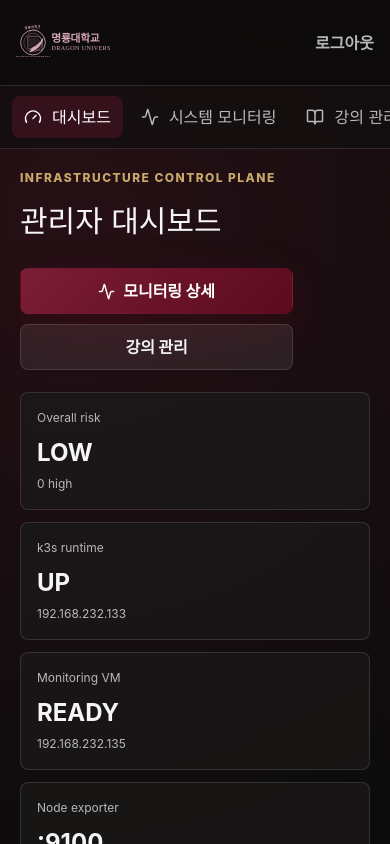
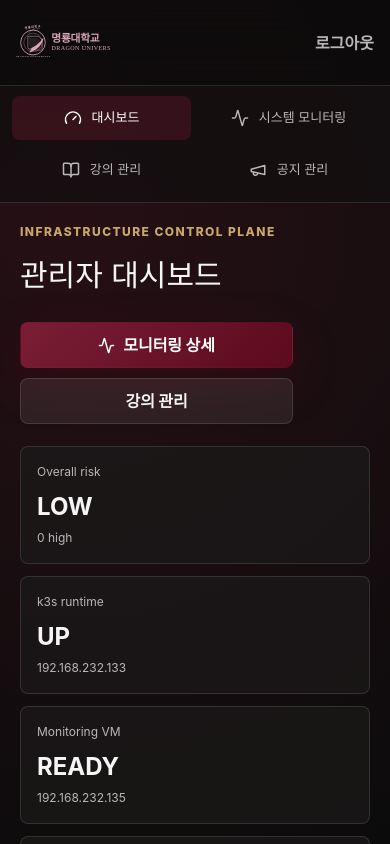
Before and after one commit to jhnet00/DragonUniv, a React (Vite) app in the folder Frontend/: page /admin in a window 390 px wide. Shown: the top 844 px of the page. Built offline with nearby package versions, Linux system fonts and the light colour scheme; no server answers.

Commit message:
fix: prevent mobile admin menu overflow

```diff
--- a/Frontend/src/styles/global.css
+++ b/Frontend/src/styles/global.css
@@ -272,9 +272,10 @@ th { color: var(--muted); font-size: 12px; text-transform: uppercase; }
 
 @media (max-width: 1040px) {
   .app-shell { grid-template-columns: 1fr; }
-  .sidebar { position: sticky; top: 82px; z-index: 2; padding: 10px 12px; overflow-x: auto; border-right: 0; border-bottom: 1px solid var(--line); }
+  .sidebar { position: sticky; top: 82px; z-index: 2; padding: 10px 12px; overflow: visible; border-right: 0; border-bottom: 1px solid var(--line); }
   .sidebar strong { display: none; }
-  .sidebar nav { display: flex; min-width: max-content; }
+  .sidebar nav { display: grid; grid-template-columns: repeat(4, minmax(0, 1fr)); gap: 8px; min-width: 0; }
+  .sidebar a { justify-content: center; min-width: 0; padding: 0 10px; text-align: center; }
   .status-grid, .admin-metrics, .course-grid { grid-template-columns: repeat(2, minmax(220px, 1fr)); }
   .wish-summary { grid-template-columns: 1fr; }
   .course-list-item { grid-template-columns: 1fr; }
@@ -298,6 +299,8 @@ th { color: var(--muted); font-size: 12px; text-transform: uppercase; }
   .slide-card { width: 280px; }
   .app-shell { grid-template-rows: 86px auto 1fr; }
   .sidebar { top: 86px; }
+  .sidebar nav { grid-template-columns: repeat(2, minmax(0, 1fr)); }
+  .sidebar a { min-height: 44px; font-size: 13px; }
   .page-head { display: grid; }
   .status-grid, .admin-metrics, .course-grid, .detail-grid, .diagram { grid-template-columns: 1fr; }
   .monitoring-actions { justify-content: stretch; }
```
